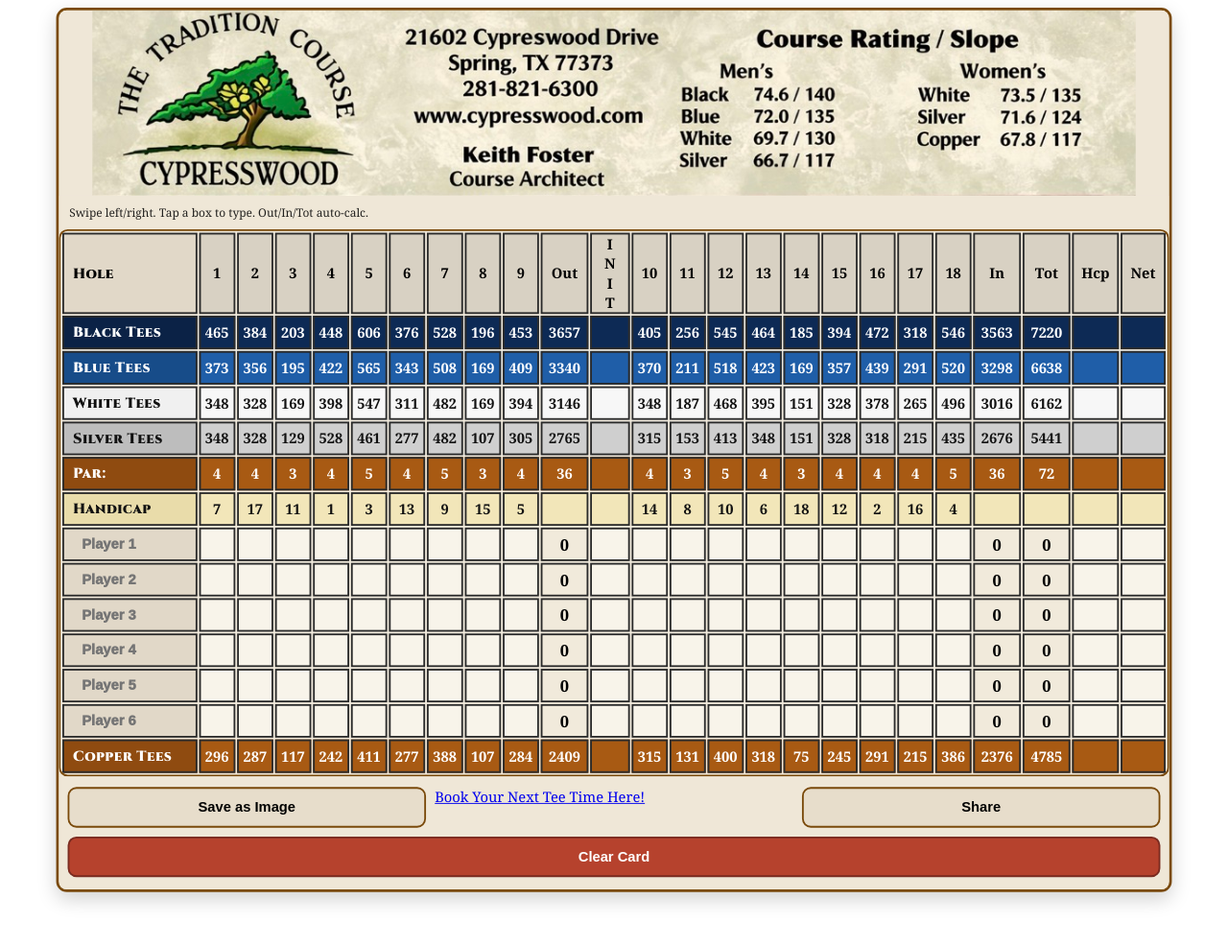
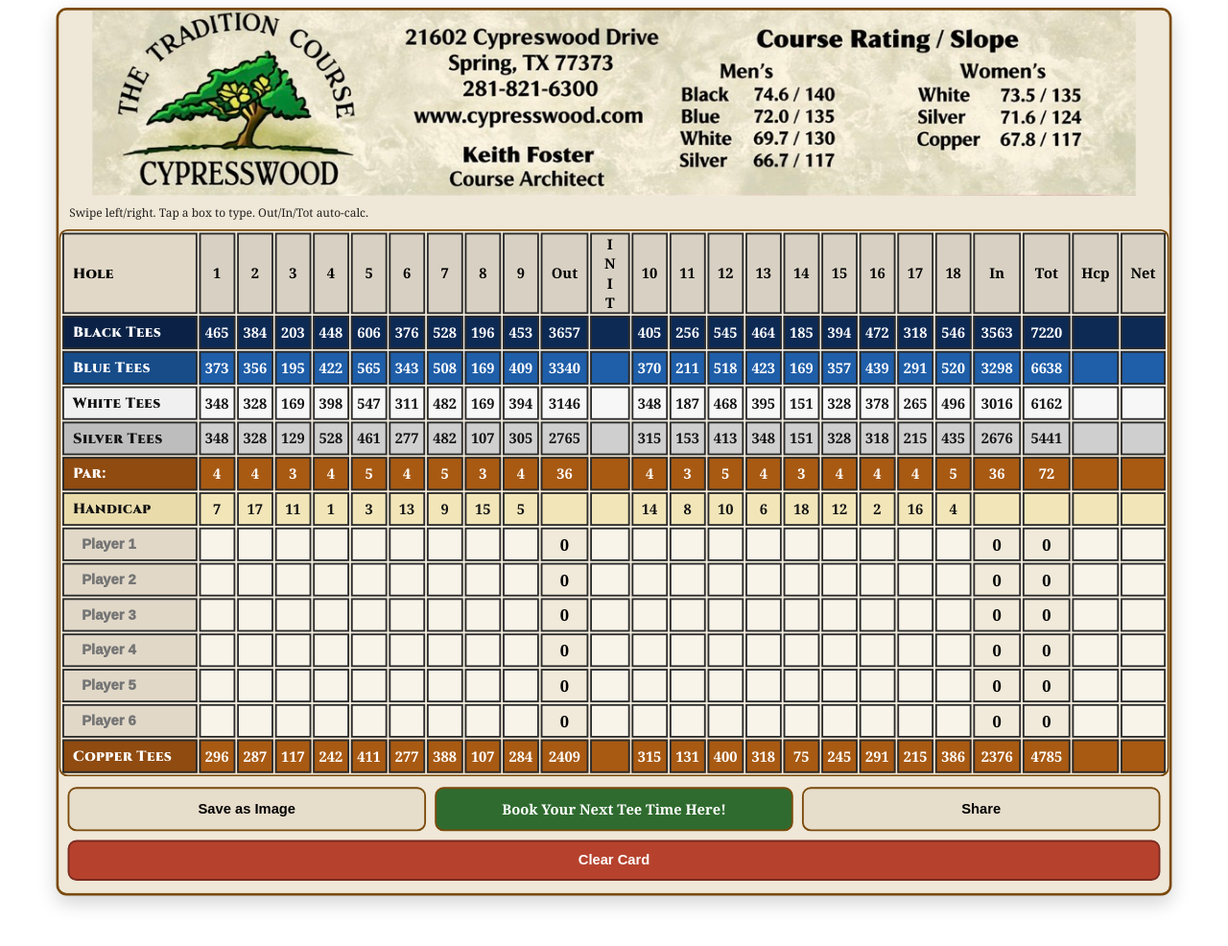
Before and after one commit to tbaymon1-eng/Golf-course-Trad-Scorecard, a plain HTML site: page index.html in a window 1280 px wide. Shown: the whole page at 96% size. Drawn offline with nearby package versions, Linux system fonts and the light colour scheme.

Commit message:
Add styles for book button in index.html
Added styles for book button including border, background, and padding.

```diff
--- a/index.html
+++ b/index.html
@@ -17,6 +17,23 @@
       --hcpRow:#f2e6b9;
       --cellBg:#f8f4ea;
     }
+.book-btn{
+  display: flex;
+  align-items: center;
+  justify-content: center;
+  border: 2px solid #7a4a0b;
+  background: #2f6b2f;       /* golf green */
+  color: #ffffff;
+  border-radius: 10px;
+  padding: 12px 10px;
+  font-weight: 900;
+  font-size: 16px;
+  text-decoration: none;
+}
+
+.book-btn:active{
+  transform: translateY(1px);
+}
 
  body{
   font-family: Georgia, 'Times New Roman', serif;
```
